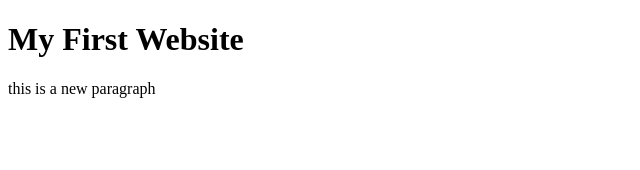
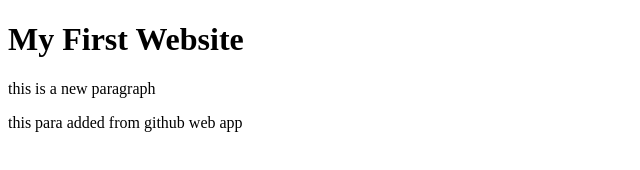
Before and after one commit to priyashism/my-first-website, a plain HTML site: page index.html in a window 1280 px wide. Shown: the whole page, without its empty margins (0-640 px from the left). Drawn offline with Linux system fonts and the light colour scheme.

Commit message:
added from git app

```diff
--- a/index.html
+++ b/index.html
@@ -8,5 +8,6 @@
 <body>
     <h1>My First Website</h1>
     <p>this is a new paragraph</p>
+    <p>this para added from github web app</p>
 </body>
 </html>
```
